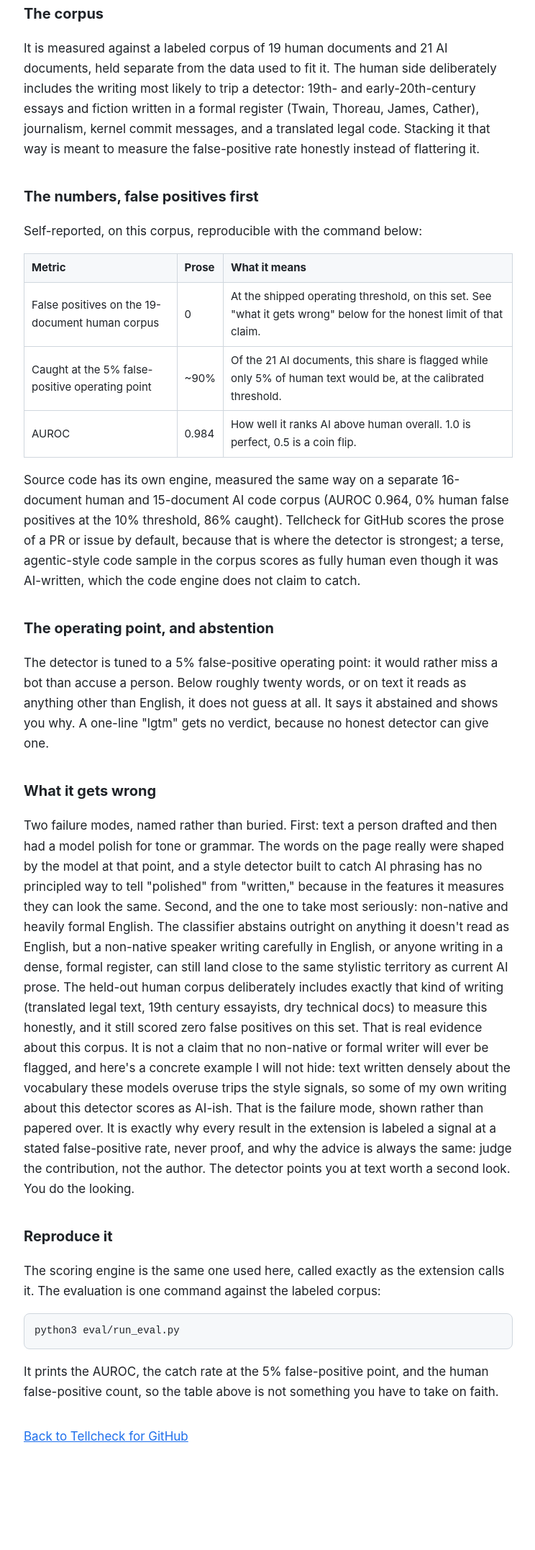
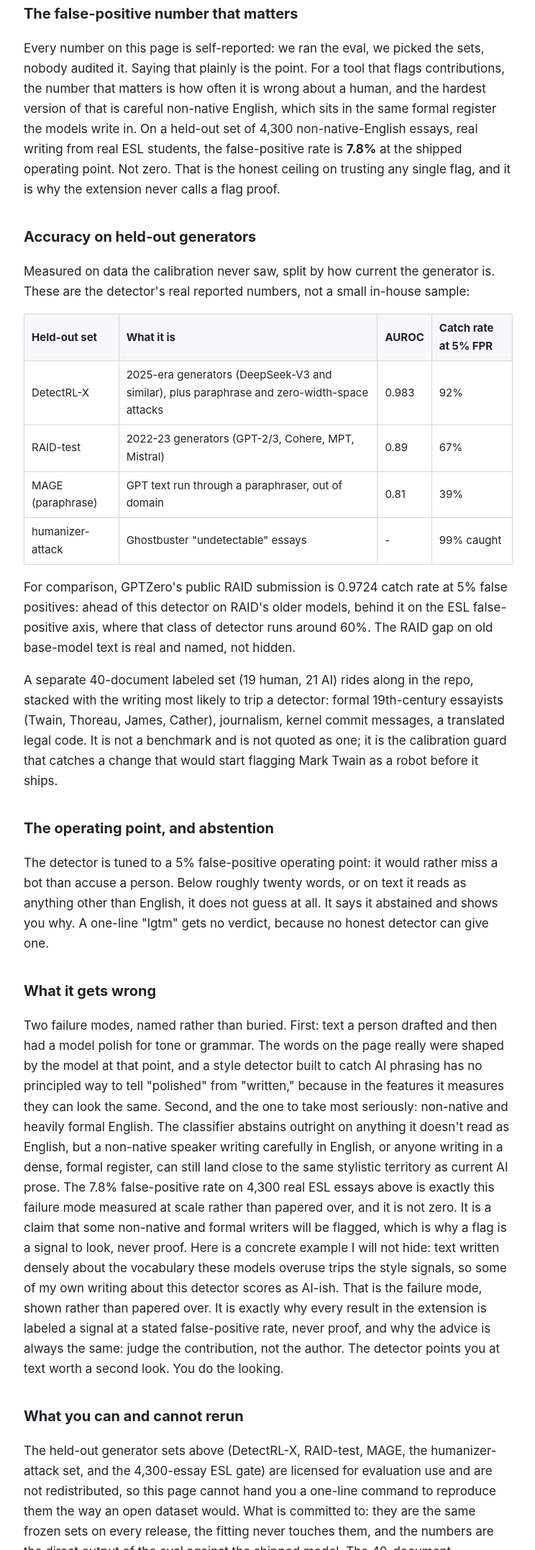
Before and after one commit to munzzyy/tellcheck-github, a browser extension: page site/eval.html in a window 1280 px wide. Shown: the part 646-2800 px from the top of the page at 72% size, without its empty margins (267-1011 px from the left). Before the commit the page ends 2753 px from the top, so only its background shows below. Drawn offline with Linux system fonts and the light colour scheme.

Commit message:
align accuracy claims with the held-out eval, lead with the real ESL false-positive rate

```diff
--- a/site/eval.html
+++ b/site/eval.html
@@ -4,10 +4,10 @@
   <meta charset="utf-8" />
   <meta name="viewport" content="width=device-width, initial-scale=1" />
   <title>How Tellcheck for GitHub's detector is measured</title>
-  <meta name="description" content="The corpus, calibration, operating point, and honest limits behind Tellcheck for GitHub's AI-text detector. Every number is reproducible." />
+  <meta name="description" content="The corpus, calibration, operating point, and honest limits behind Tellcheck for GitHub's AI-text detector." />
   <meta property="og:type" content="website" />
   <meta property="og:title" content="How Tellcheck for GitHub's detector is measured" />
-  <meta property="og:description" content="The corpus, calibration, operating point, and honest limits behind the detector. Every number is reproducible." />
+  <meta property="og:description" content="The corpus, calibration, operating point, and honest limits behind the detector." />
   <meta property="og:url" content="https://tellcheck-github.pages.dev/eval.html" />
   <meta property="og:image" content="https://tellcheck-github.pages.dev/shots/detail-light.png" />
   <meta name="twitter:card" content="summary_large_image" />
@@ -26,7 +26,7 @@
   <p class="lead">AI-text detectors have a bad reputation, mostly earned. Plenty of them
   are black boxes that flag a nervous student's essay as a robot and offer no way to check
   the claim. This page is the opposite: the corpus, the calibration, the operating point,
-  and the parts it gets wrong. Every number below comes from a script you can run.</p>
+  and the parts it gets wrong, with the false-positive number that matters put first.</p>
 
   <h2>What it actually does</h2>
   <p>The detector reads prose and scores how much it looks like current-model AI writing,
@@ -36,28 +36,35 @@
   returns a probability. It is not a vibe and it is not a language model judging another
   language model; it is a scorer whose every input you can inspect.</p>
 
-  <h2>The corpus</h2>
-  <p>It is measured against a labeled corpus of 19 human documents and 21 AI documents,
-  held separate from the data used to fit it. The human side deliberately includes the
-  writing most likely to trip a detector: 19th- and early-20th-century essays and fiction
-  written in a formal register (Twain, Thoreau, James, Cather), journalism, kernel commit
-  messages, and a translated legal code. Stacking it that way is meant to measure the
-  false-positive rate honestly instead of flattering it.</p>
+  <h2>The false-positive number that matters</h2>
+  <p>Every number on this page is self-reported: we ran the eval, we picked the sets, nobody
+  audited it. Saying that plainly is the point. For a tool that flags contributions, the
+  number that matters is how often it is wrong about a human, and the hardest version of that
+  is careful non-native English, which sits in the same formal register the models write in.
+  On a held-out set of 4,300 non-native-English essays, real writing from real ESL students,
+  the false-positive rate is <b>7.8%</b> at the shipped operating point. Not zero. That is the
+  honest ceiling on trusting any single flag, and it is why the extension never calls a flag
+  proof.</p>
 
-  <h2>The numbers, false positives first</h2>
-  <p>Self-reported, on this corpus, reproducible with the command below:</p>
+  <h2>Accuracy on held-out generators</h2>
+  <p>Measured on data the calibration never saw, split by how current the generator is. These
+  are the detector's real reported numbers, not a small in-house sample:</p>
   <table>
-    <tr><th>Metric</th><th>Prose</th><th>What it means</th></tr>
-    <tr><td>False positives on the 19-document human corpus</td><td>0</td><td>At the shipped operating threshold, on this set. See "what it gets wrong" below for the honest limit of that claim.</td></tr>
-    <tr><td>Caught at the 5% false-positive operating point</td><td>~90%</td><td>Of the 21 AI documents, this share is flagged while only 5% of human text would be, at the calibrated threshold.</td></tr>
-    <tr><td>AUROC</td><td>0.984</td><td>How well it ranks AI above human overall. 1.0 is perfect, 0.5 is a coin flip.</td></tr>
+    <tr><th>Held-out set</th><th>What it is</th><th>AUROC</th><th>Catch rate at 5% FPR</th></tr>
+    <tr><td>DetectRL-X</td><td>2025-era generators (DeepSeek-V3 and similar), plus paraphrase and zero-width-space attacks</td><td>0.983</td><td>92%</td></tr>
+    <tr><td>RAID-test</td><td>2022-23 generators (GPT-2/3, Cohere, MPT, Mistral)</td><td>0.89</td><td>67%</td></tr>
+    <tr><td>MAGE (paraphrase)</td><td>GPT text run through a paraphraser, out of domain</td><td>0.81</td><td>39%</td></tr>
+    <tr><td>humanizer-attack</td><td>Ghostbuster "undetectable" essays</td><td>-</td><td>99% caught</td></tr>
   </table>
-  <p>Source code has its own engine, measured the same way on a separate 16-document human
-  and 15-document AI code corpus (AUROC 0.964, 0% human false positives at the 10% threshold,
-  86% caught). Tellcheck for GitHub scores the prose of a PR or issue by default, because
-  that is where the detector is strongest; a terse, agentic-style code sample in the corpus
-  scores as fully human even though it was AI-written, which the code engine does not claim
-  to catch.</p>
+  <p>For comparison, GPTZero's public RAID submission is 0.9724 catch rate at 5% false
+  positives: ahead of this detector on RAID's older models, behind it on the ESL false-positive
+  axis, where that class of detector runs around 60%. The RAID gap on old base-model text is
+  real and named, not hidden.</p>
+  <p>A separate 40-document labeled set (19 human, 21 AI) rides along in the repo, stacked with
+  the writing most likely to trip a detector: formal 19th-century essayists (Twain, Thoreau,
+  James, Cather), journalism, kernel commit messages, a translated legal code. It is not a
+  benchmark and is not quoted as one; it is the calibration guard that catches a change that
+  would start flagging Mark Twain as a robot before it ships.</p>
 
   <h2>The operating point, and abstention</h2>
   <p>The detector is tuned to a 5% false-positive operating point: it would rather miss a
@@ -73,24 +80,28 @@
   same. Second, and the one to take most seriously: non-native and heavily formal English.
   The classifier abstains outright on anything it doesn't read as English, but a non-native
   speaker writing carefully in English, or anyone writing in a dense, formal register, can
-  still land close to the same stylistic territory as current AI prose. The held-out human
-  corpus deliberately includes exactly that kind of writing (translated legal text, 19th
-  century essayists, dry technical docs) to measure this honestly, and it still scored zero
-  false positives on this set. That is real evidence about this corpus. It is not a claim
-  that no non-native or formal writer will ever be flagged, and here's a concrete example I
-  will not hide: text written densely about the vocabulary these models overuse trips the
+  still land close to the same stylistic territory as current AI prose. The 7.8% false-positive
+  rate on 4,300 real ESL essays above is exactly this failure mode measured at scale rather
+  than papered over, and it is not zero. It is a claim that some non-native and formal writers
+  will be flagged, which is why a flag is a signal to look, never proof. Here is a concrete
+  example I will not hide: text written densely about the vocabulary these models overuse trips the
   style signals, so some of my own writing about this detector scores as AI-ish. That is
   the failure mode, shown rather than papered over. It is exactly why every result in the
   extension is labeled a signal at a stated false-positive rate, never proof, and why the
   advice is always the same: judge the contribution, not the author. The detector points
   you at text worth a second look. You do the looking.</p>
 
-  <h2>Reproduce it</h2>
-  <p>The scoring engine is the same one used here, called exactly as the extension calls
-  it. The evaluation is one command against the labeled corpus:</p>
+  <h2>What you can and cannot rerun</h2>
+  <p>The held-out generator sets above (DetectRL-X, RAID-test, MAGE, the humanizer-attack set,
+  and the 4,300-essay ESL gate) are licensed for evaluation use and are not redistributed, so
+  this page cannot hand you a one-line command to reproduce them the way an open dataset would.
+  What is committed to: they are the same frozen sets on every release, the fitting never
+  touches them, and the numbers are the direct output of the eval against the shipped model.
+  The 40-document calibration set that guards against regressions does ship in the repo and
+  runs with one command:</p>
   <pre>python3 eval/run_eval.py</pre>
-  <p>It prints the AUROC, the catch rate at the 5% false-positive point, and the human
-  false-positive count, so the table above is not something you have to take on faith.</p>
+  <p>That prints the per-sample table for the small guard set. It is the linter's tripwire,
+  not the detector benchmark, and it is labeled that way here so the two are never confused.</p>
 
   <p style="margin-top:34px"><a href="index.html">Back to Tellcheck for GitHub</a></p>
 </body>
```
Also changed, not shown: site/index.html (+12 -13 lines).
